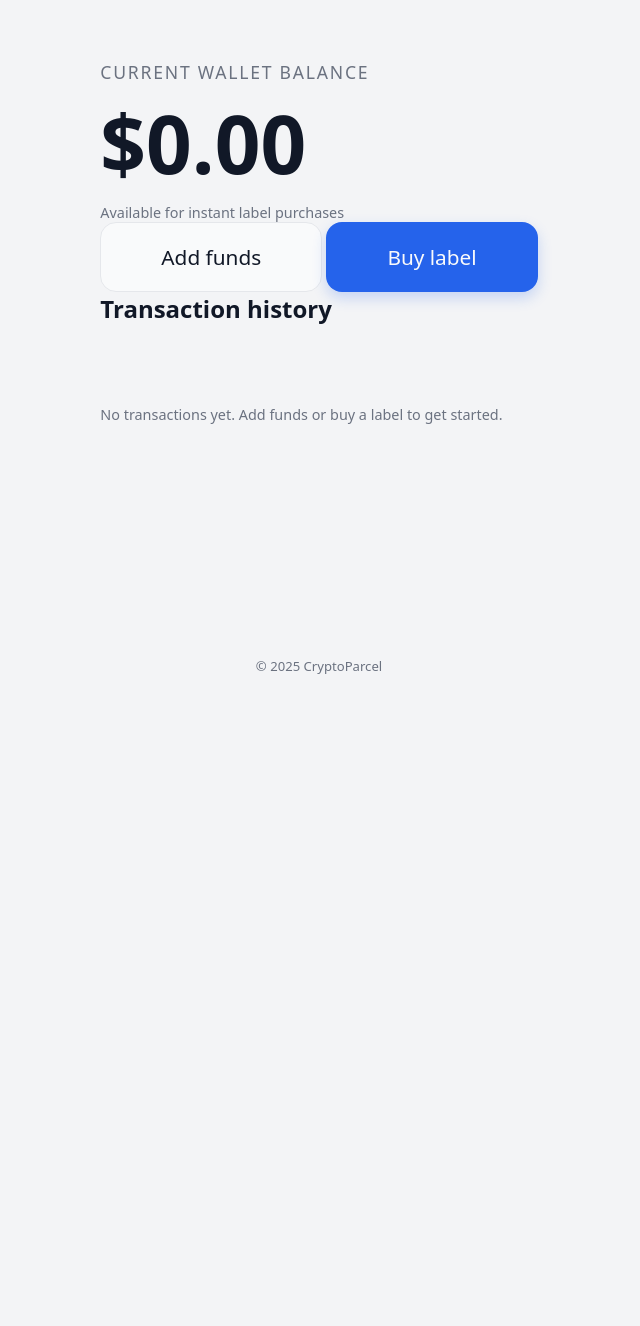
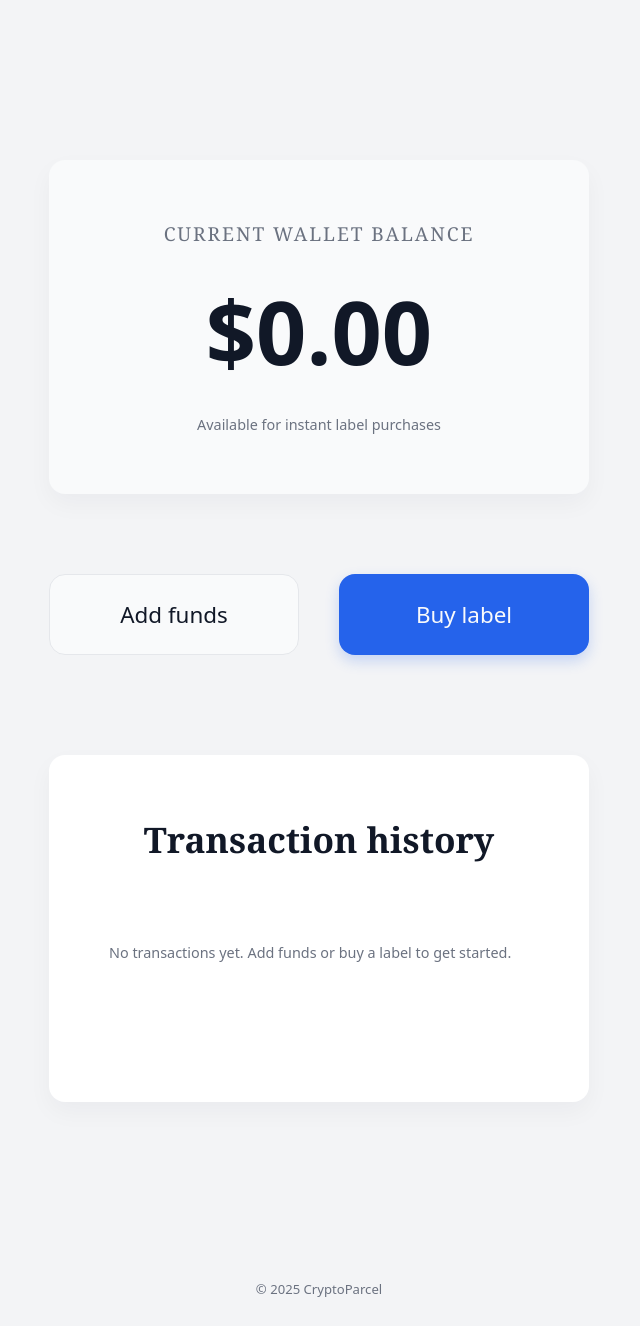
Before and after one commit to cryptoparcel/cryptoparcel_finish, a Flask app: page /wallet in a window 1280 px wide. Shown: the part 97-1423 px from the top of the page, without its empty margins (321-961 px from the left). Before the commit the page ends 771 px from the top, so only its background shows below. Run offline with Flask 3, Linux system fonts and the light colour scheme; a user stored in the database is signed in; data comes from the database, SQL or seed files in the repository; data that the repository does not hold is empty.

Commit message:
Update styles.css

```diff
--- a/static/styles.css
+++ b/static/styles.css
@@ -1328,3 +1328,93 @@ textarea:focus {
     margin-top: 48px;
     font-size: 1rem;
 }
+/* Wallet Revamp - Harvard/Dartmouth inspired spacing + fintech cards */
+.wallet-revamp {
+    max-width: 900px;
+    margin: 0 auto;
+    padding: 100px 20px;
+    text-align: center;
+}
+
+.balance-card {
+    background: var(--cp-surface-soft);
+    border-radius: var(--cp-radius-card);
+    padding: 60px;
+    margin-bottom: 80px;
+    box-shadow: var(--cp-shadow-subtle);
+}
+
+.balance-label {
+    font-size: 1.2rem;
+    color: var(--cp-text-muted);
+    text-transform: uppercase;
+    letter-spacing: 0.1em;
+    font-family: Georgia, serif; /* Harvard serif touch */
+}
+
+.balance-amount {
+    font-size: 5.5rem;
+    font-weight: 800;
+    margin: 24px 0;
+    color: var(--cp-text-main);
+}
+
+.wallet-actions {
+    display: flex;
+    justify-content: center;
+    gap: 40px;
+    margin-bottom: 100px;
+    flex-wrap: wrap;
+}
+
+.wallet-actions .cp-btn-large {
+    padding: 24px 60px;
+    font-size: 1.4rem;
+    min-width: 250px;
+}
+
+.transactions-card {
+    background: var(--cp-surface);
+    border-radius: var(--cp-radius-card);
+    padding: 60px;
+    box-shadow: var(--cp-shadow-subtle);
+    text-align: left;
+}
+
+.transactions-card h2 {
+    text-align: center;
+    margin-bottom: 40px;
+    font-size: 2.2rem;
+    font-family: Georgia, serif;
+}
+
+.transaction-list {
+    list-style: none;
+}
+
+.transaction-item {
+    display: flex;
+    justify-content: space-between;
+    align-items: center;
+    padding: 24px 0;
+    border-bottom: 1px solid var(--cp-border-subtle);
+}
+
+.transaction-details strong {
+    display: block;
+    font-size: 1.1rem;
+}
+
+.transaction-amount {
+    font-size: 1.4rem;
+    font-weight: 700;
+}
+
+.positive { color: var(--cp-success); }
+.negative { color: var(--cp-danger); }
+
+/* Button hover cool effect */
+.cp-btn-large:hover {
+    transform: translateY(-4px);
+    box-shadow: 0 20px 40px rgba(37, 99, 235, 0.3);
+}
```
